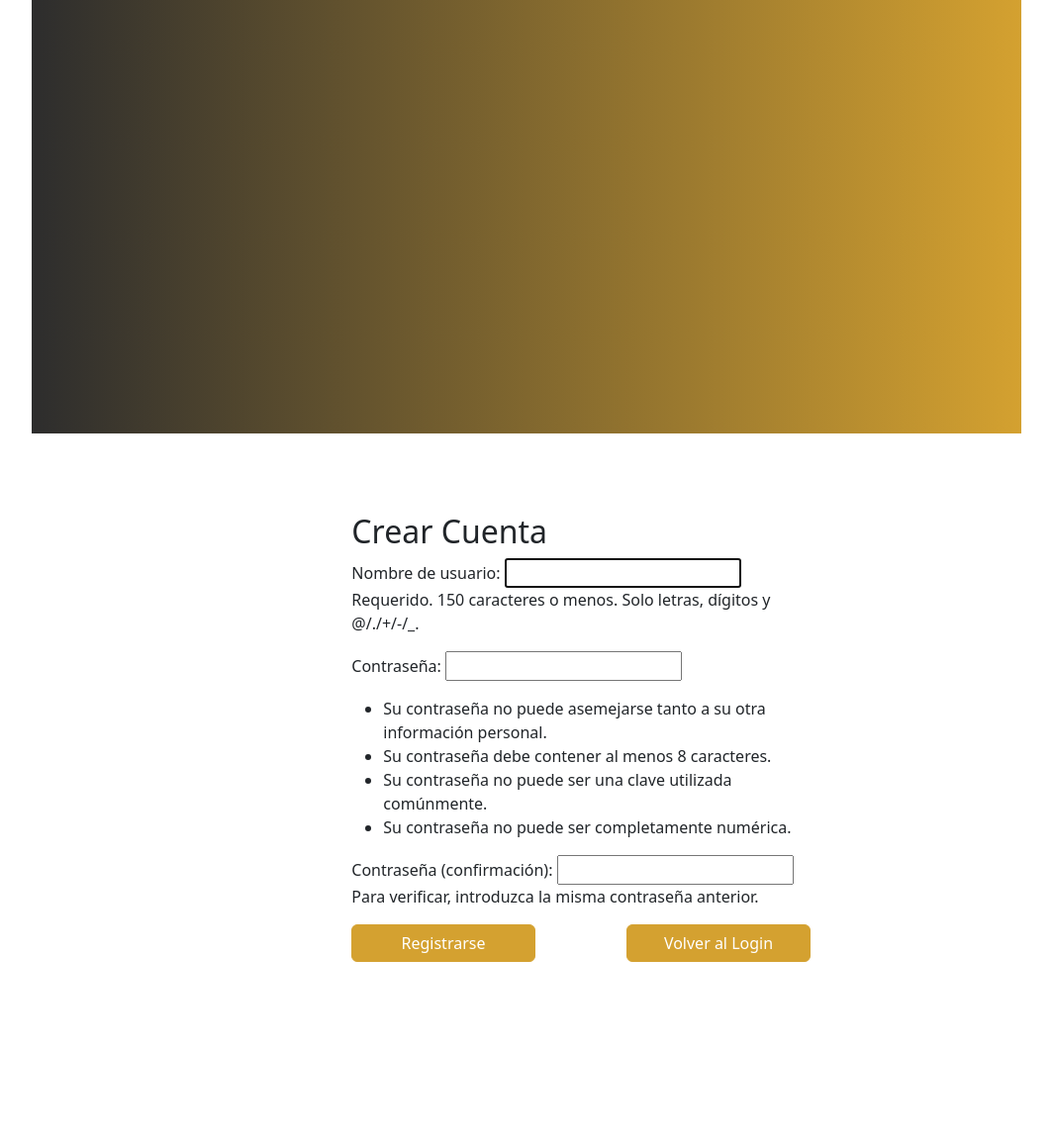
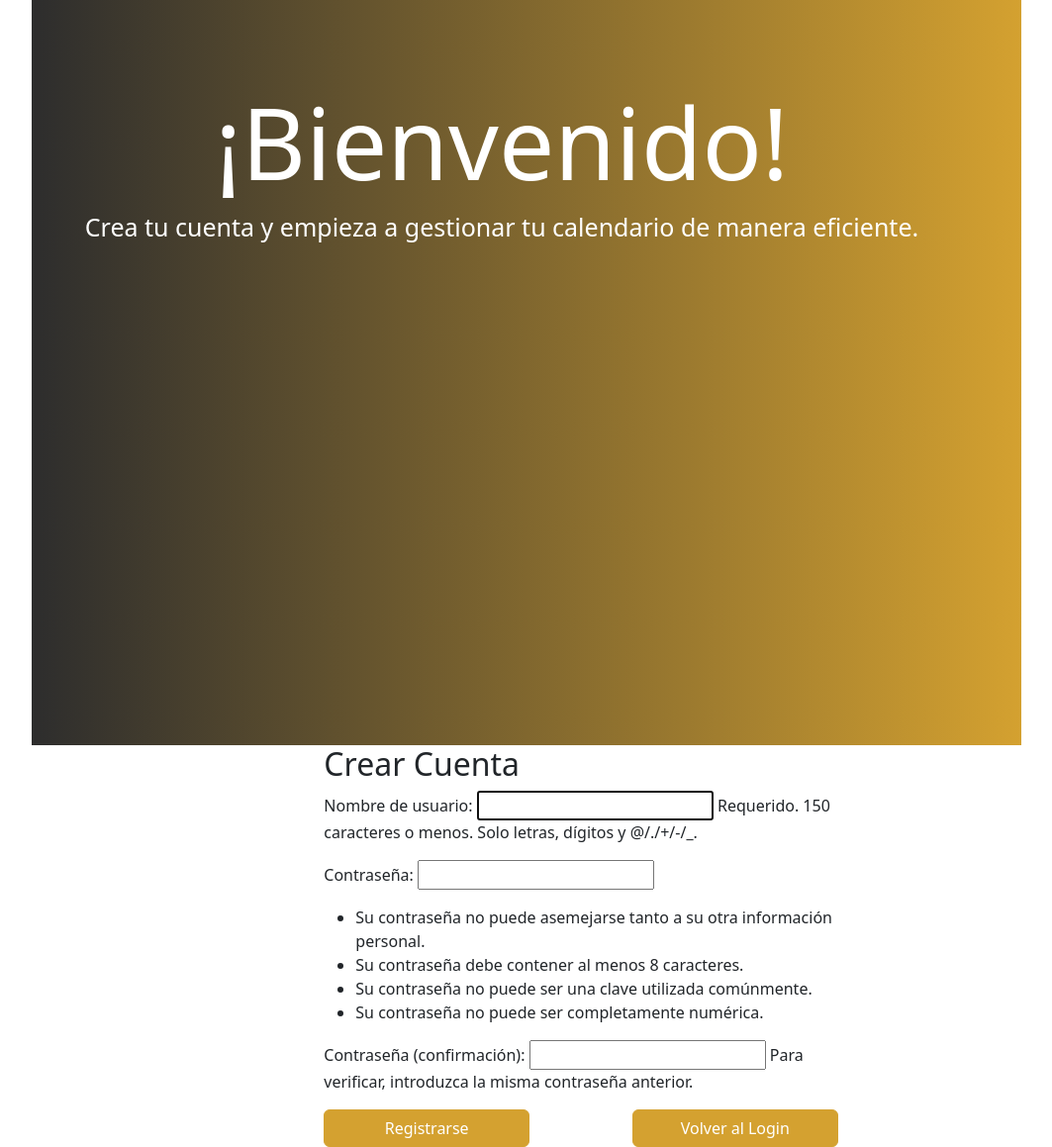
Before and after one commit to GabrielDelPino/proyecto, a Django app: page /register/ in a window 1280 px wide. Shown: the whole page at 99% size, without its empty margins (53-1116 px from the left). Run offline with Django 5.2, Linux system fonts and the light colour scheme; some libraries are stand-ins or nearby versions.

Commit message:
estilo modificado

```diff
--- a/login/templates/registration/register.html
+++ b/login/templates/registration/register.html
@@ -6,7 +6,7 @@
         <h1>¡Bienvenido!</h1>
         <p>Crea tu cuenta y empieza a gestionar tu calendario de manera eficiente.</p>
     </div>
-    <div class="col-md-5 right-section">
+    <div class="col-md-5 justify-content-center">
         <h2>Crear Cuenta</h2>
         <form method="post" action="{% url 'register' %}">
             {% csrf_token %}
--- a/static/css/styles.css
+++ b/static/css/styles.css
@@ -25,6 +25,7 @@
     width: 1000px;
     padding: 100px;
     padding-left: 50px;
+
 
 }
 
@@ -109,6 +110,7 @@
 .container-fluid {
     padding: 0; /* Elimina el padding para que ocupe todo el espacio */
     margin: 0;  /* Elimina el margen */
+
 }
 
 .left-section {
@@ -120,6 +122,7 @@
     align-items: center; /* Alinea al centro horizontalmente */
     font-size: 25px;
     height: 100vh; /* Ocupa toda la altura de la ventana */
+
 }
 
 .right-section {
--- a/templates/registration/login.html
+++ b/templates/registration/login.html
@@ -8,13 +8,13 @@
 <link rel="stylesheet" href="{% static 'css/bootstrap.min.css' %}">
 <link rel="stylesheet" href="{% static 'css/styles.css' %}">
 
-<div class="container-fluid">
+<div class="container-fluid" >
     <div class="row justify-content-center align-items-center" style="min-height: 100vh;">
         <div class="col-md-5 left-section text-center d-flex flex-column justify-content-center">
             <h1>CalendarioPyme</h1>
             <p>CalendarioPyme te ayuda a organizarte</p>
         </div>
-        <div class="col-md-5 right-section">
+        <div class="col-md-5 justify-content-center">
             <form method="post" action="">
                 {% csrf_token %}
 
```
